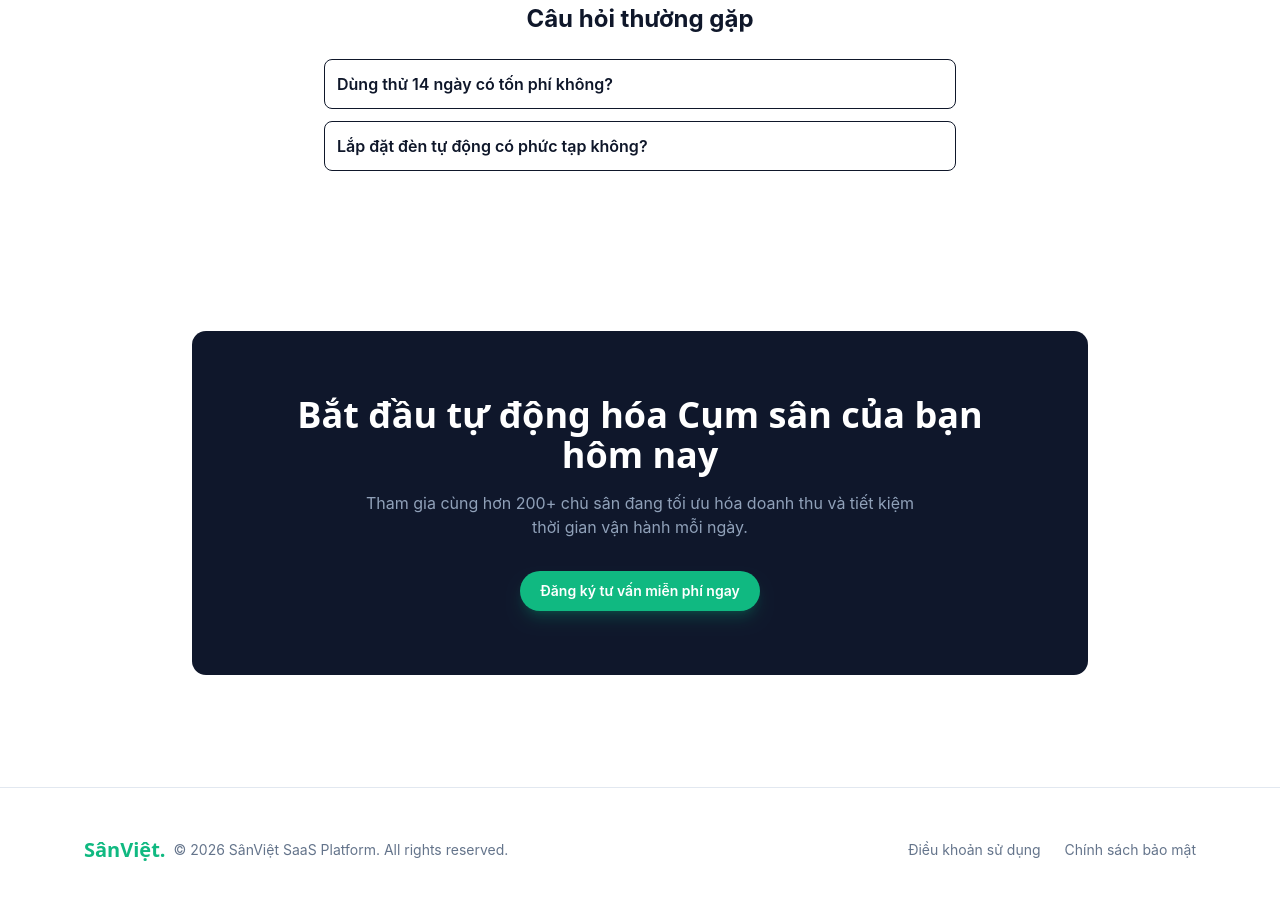
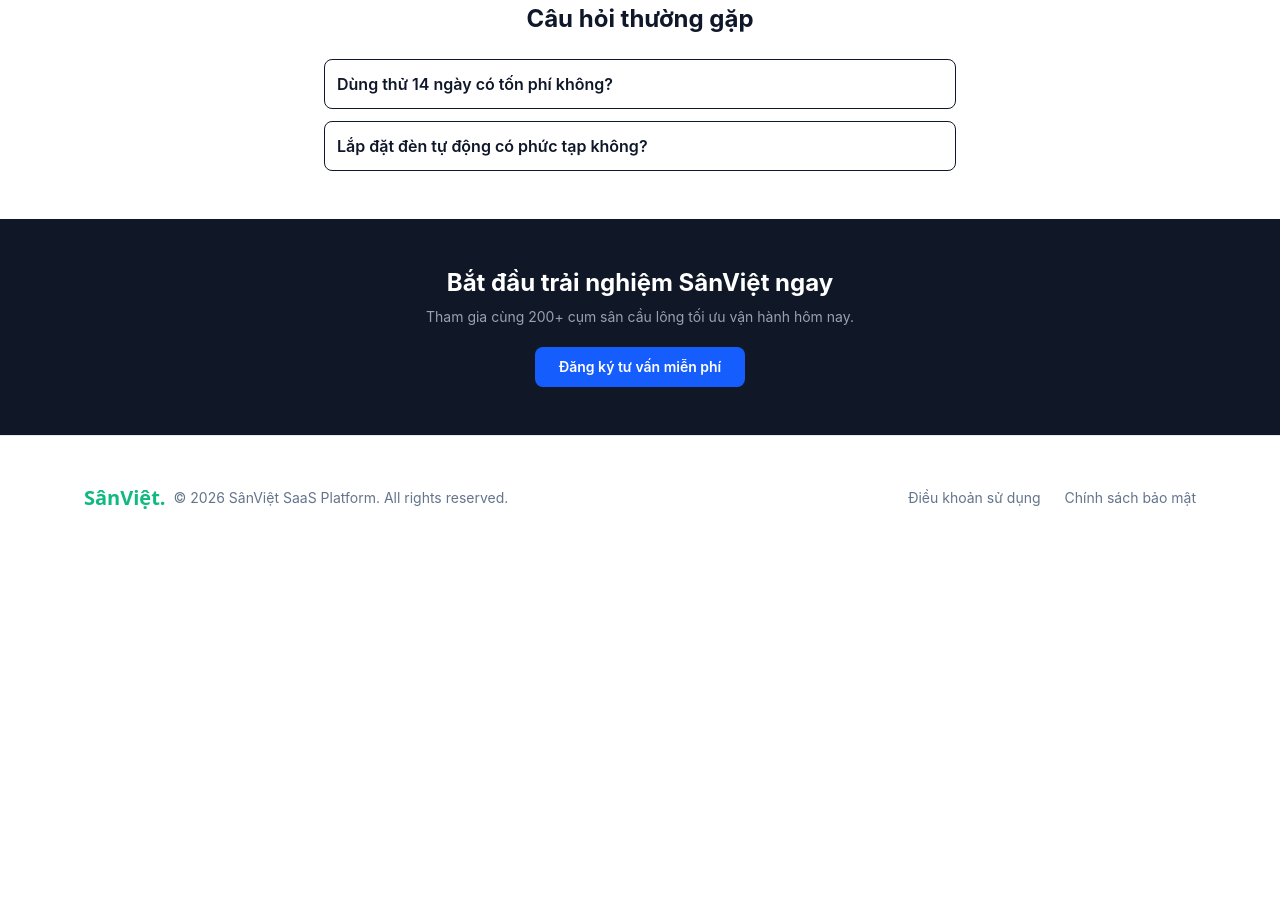
Before and after one commit to tranquynhtrang1502hk-cell/TKW-2551050225-TRANG, a website: page index.html in a window 1280 px wide. Shown: the part 2620-3520 px from the top of the page. After the commit the page ends 3180 px from the top, so only its background shows below. Drawn offline with nearby package versions, Linux system fonts and the light colour scheme; files that its build step writes are made by us from their sources.

Commit message:
nhiemvu5

```diff
--- a/index.html
+++ b/index.html
@@ -224,20 +224,14 @@
   </div>
 </section>
 
-    <!-- SECTION 9: CALL TO ACTION -->
-    <section id="dang-ky" class="section" aria-labelledby="cta-title">
-      <div class="bg-slate-900 text-white rounded-card p-10 md:p-16 text-center max-w-4xl mx-auto">
-        <h2 id="cta-title" class="font-display text-3xl font-extrabold sm:text-4xl mb-4">
-          Bắt đầu tự động hóa Cụm sân của bạn hôm nay
-        </h2>
-        <p class="text-slate-400 text-base max-w-xl mx-auto mb-8">
-          Tham gia cùng hơn 200+ chủ sân đang tối ưu hóa doanh thu và tiết kiệm thời gian vận hành mỗi ngày.
-        </p>
-        <a href="#dung-thu" class="btn btn-primary px-8 py-4 text-base">Đăng ký tư vấn miễn phí ngay</a>
-      </div>
-    </section>
-
-  </main>
+ <!-- SECTION 9:-->
+<section id="dang-ky" class="py-12 bg-gray-900 text-white text-center">
+  <div class="mx-auto max-w-xl px-5">
+    <h2 class="text-2xl font-bold">Bắt đầu trải nghiệm SânViệt ngay</h2>
+    <p class="mt-2 text-sm text-gray-400">Tham gia cùng 200+ cụm sân cầu lông tối ưu vận hành hôm nay.</p>
+    <a href="#dung-thu" class="mt-5 inline-block rounded-lg bg-blue-600 px-6 py-2.5 text-sm font-semibold text-white hover:bg-blue-500">Đăng ký tư vấn miễn phí</a>
+  </div>
+</section>
 
   <!-- SECTION 10: FOOTER -->
   <footer class="border-t border-line bg-surface py-12">
```
